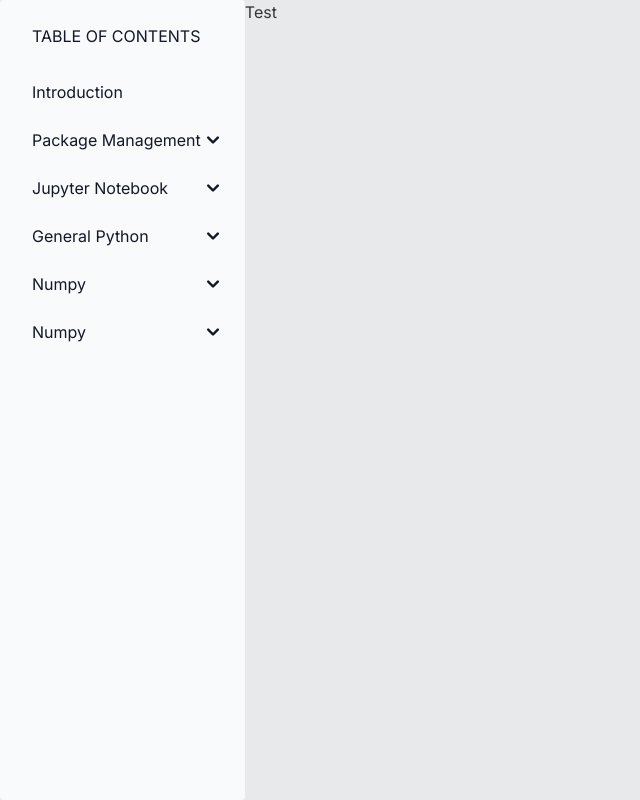
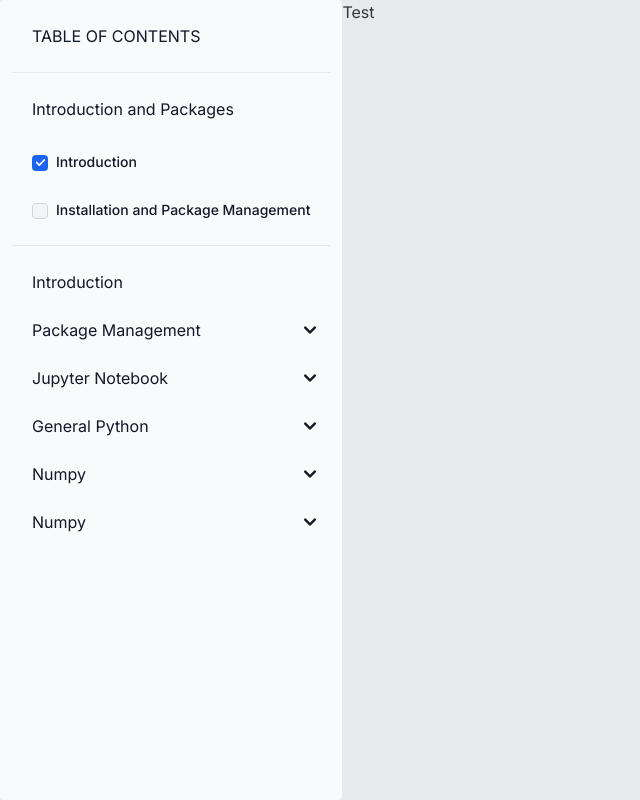
Before and after one commit to austin-bmitchell15/cs3803_website, a Next.js app: page / in a window 1280 px wide. Shown: the whole page, without its empty margins (0-640 px from the left). Built offline with nearby package versions, Linux system fonts and the light colour scheme.

Commit message:
checkboxes working for nav bar

```diff
--- a/src/components/CustomSidebar.tsx
+++ b/src/components/CustomSidebar.tsx
@@ -1,7 +1,23 @@
 'use client';
-import { Sidebar } from "flowbite-react";
+import { CustomFlowbiteTheme, Sidebar, Checkbox, Label } from "flowbite-react";
 import { useEffect, useState } from "react";
 import CheckIcon from '@mui/icons-material/Check';
+
+
+const tableOfContents = {
+  "modules": [
+    {
+      "title": "Introduction and Packages",
+      "submodules": [
+        {
+          "name": "Introduction",
+          "path": "/introduction/introduction"
+        },
+      ]
+    }
+  ]
+}
+
 
 export default function CustomSidebar() {
 
@@ -11,6 +27,7 @@
         setIntroductionCompleteState(localStorage.getItem("introduction") == 'true' || false)
 
     }, [])
+
     return (
         <Sidebar className="h-full min-h-full w-auto">
 
@@ -20,6 +37,24 @@
             <Sidebar.Item className="mb-4">
               TABLE OF CONTENTS
             </Sidebar.Item>
+            </Sidebar.ItemGroup>
+
+            {/* Introduction */}
+            <Sidebar.ItemGroup>
+              <Sidebar.Item className="mb-3">
+                Introduction and Packages
+              </Sidebar.Item>
+              <Sidebar.Item href="#">
+                    <Checkbox checked disabled className="mr-2"  id="introduction" />
+                    <Label htmlFor="introduction">Introduction</Label>
+              </Sidebar.Item>
+              <Sidebar.Item href="#">
+                    <Checkbox disabled className="mr-2"  id="installation" />
+                    <Label htmlFor="installation">Installation and Package Management</Label>
+              </Sidebar.Item>
+
+            </Sidebar.ItemGroup>
+            <Sidebar.ItemGroup>
               <Sidebar.Item href="#">
                 Introduction { introductionCompleteState ? <CheckIcon className="mb-1" /> : ""}
               </Sidebar.Item>
```
